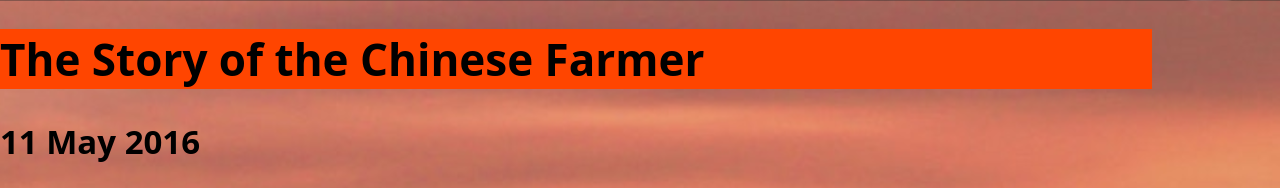
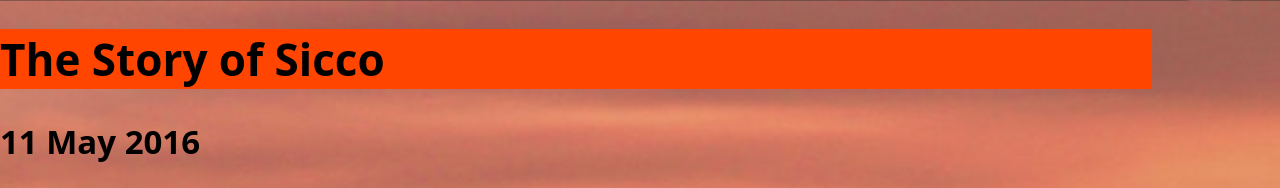
Before and after one commit to EmmanuelTs/progressive-enhancement, a plain HTML site: page index.html in a window 1280 px wide. Shown: the top 188 px of the page. Drawn offline with Linux system fonts and the light colour scheme; a web font is replaced by a local one.

Commit message:
title change

```diff
--- a/index.html
+++ b/index.html
@@ -5,7 +5,7 @@
     <meta name="viewport"
           content="width=device-width, user-scalable=no, initial-scale=1.0, maximum-scale=1.0, minimum-scale=1.0">
     <meta http-equiv="X-UA-Compatible" content="ie=edge">
-    <title>The Story of The Chinese Farmer</title>
+    <title>The Story of Sicco</title>
     <link href="stylesheet.css" rel="stylesheet">
     <link rel="stylesheet" href= "https://fonts.google.com/specimen/Open+Sans?query=open+sans&sidebar.open=true&selection.family=Open+Sans:wght@300#standard-styles">
     <style>
@@ -17,7 +17,7 @@
 </head>
 <body>
 <header>
-    <h1>The Story of the Chinese Farmer</h1>
+    <h1>The Story of Sicco</h1>
     <h2>
         <time datetime="2016-06-11">11 May 2016</time>
     </h2>
```
